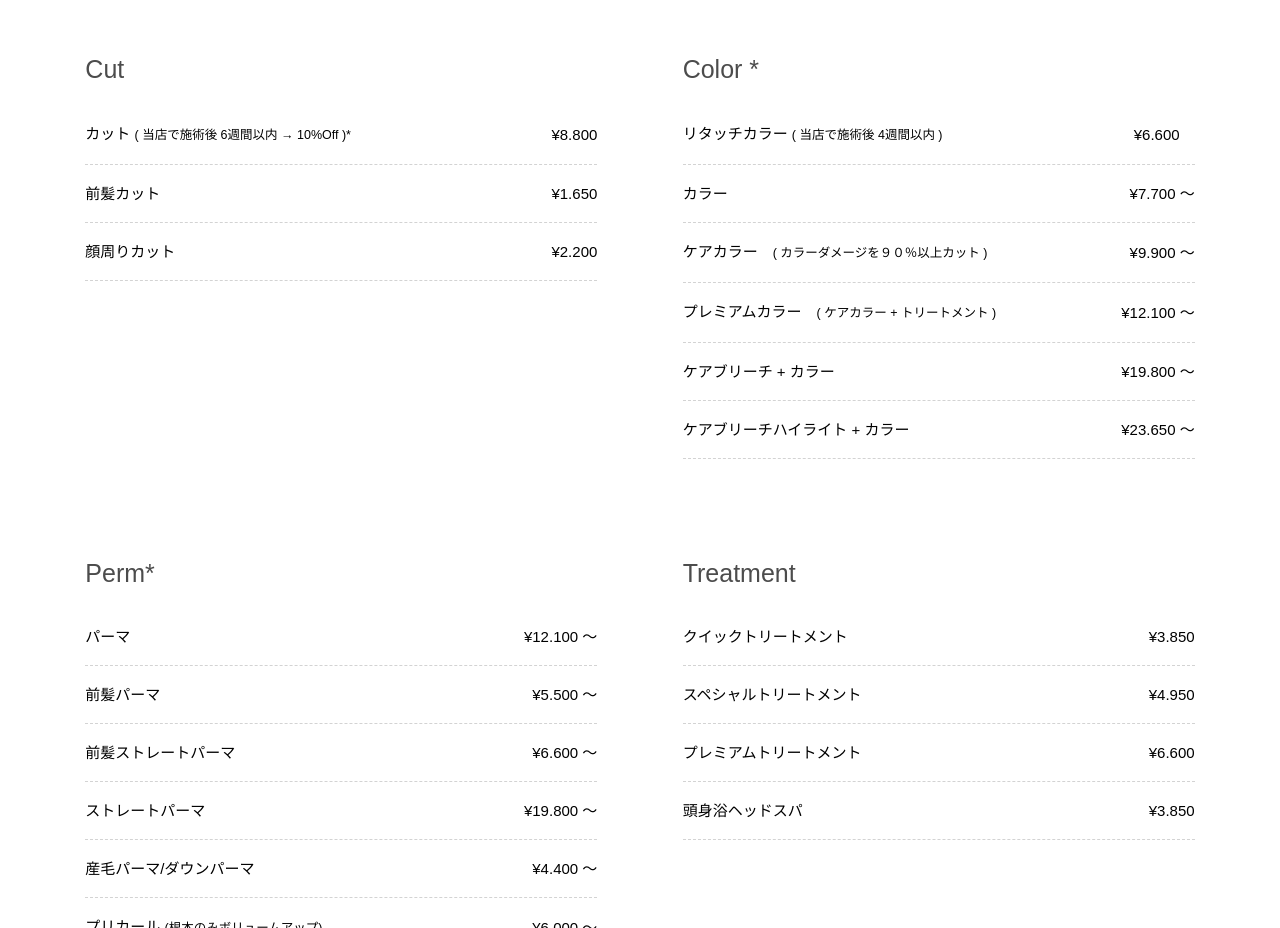
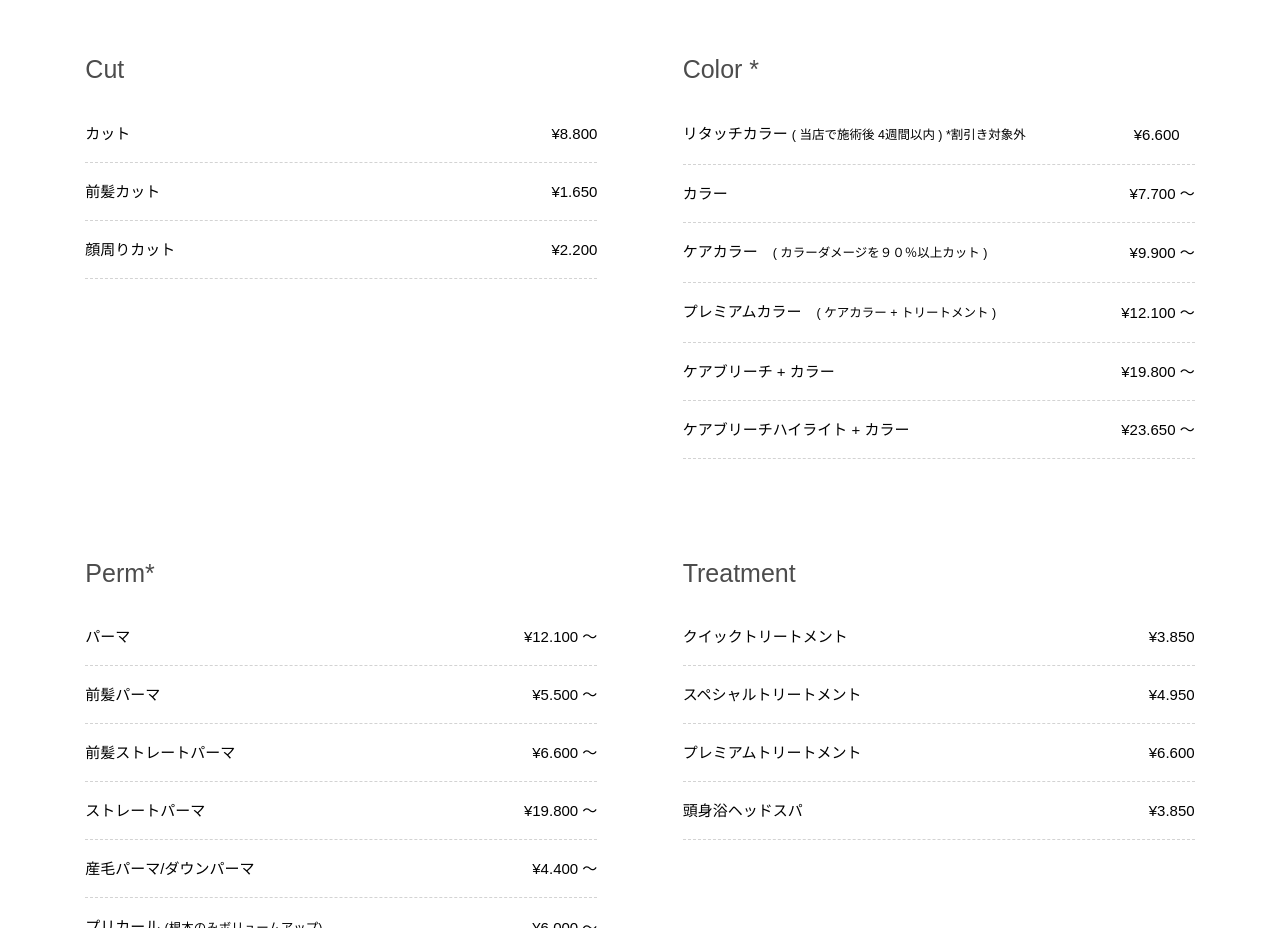
Before and after one commit to ymikaeru/ayumi-hairstylist, a website: page docs/index.html in a window 1280 px wide. Shown: the part 2222-3150 px from the top of the page. Drawn offline with Linux system fonts and the light colour scheme; a script that the page names is missing.

Commit message:
Update index.html

```diff
--- a/docs/index.html
+++ b/docs/index.html
@@ -140,7 +140,7 @@
           <h2 class="subtitle">Cut <span class="japaneseTitle"></span></h2>
 
           <div class="is-row space-between has-line">
-            <p>カット <small class="red">( 当店で施術後 6週間以内 → 10%Off )*</small></p>
+            <p>カット</p>
             <p>¥8.800</p>
           </div>
 
@@ -159,7 +159,7 @@
         <div class="service is-column">
           <h2 class="subtitle">Color *</h2>
           <div class="is-row space-between has-line">
-            <p>リタッチカラー <small>( 当店で施術後 4週間以内 )</small></p>
+            <p>リタッチカラー <small>( 当店で施術後 4週間以内 ) *割引き対象外</small></p>
             <p>¥6.600　</p>
           </div>
 
```
